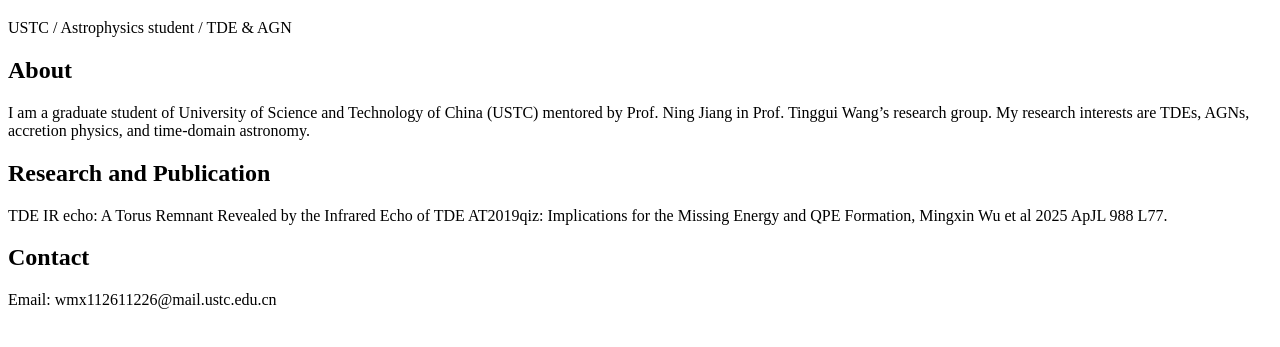
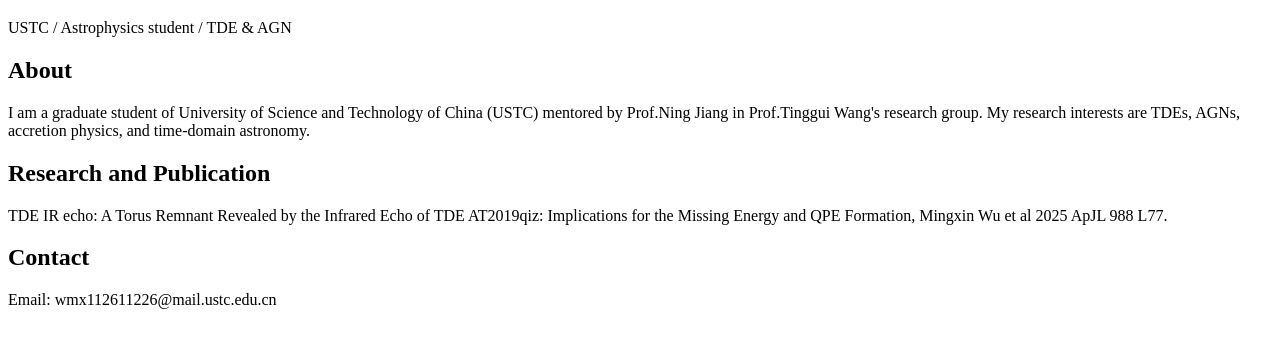
Before and after one commit to whitesoul-keke/whitesoul-keke.github.io, a plain HTML site: page index.html in a window 1280 px wide. Shown: the part 61-408 px from the top of the page. Drawn offline with Linux system fonts and the light colour scheme.

Commit message:
Update index.html

```diff
--- a/index.html
+++ b/index.html
@@ -10,7 +10,7 @@
 
   <h2>About</h2>
   <p>
-    I am a graduate student of University of Science and Technology of China (USTC) mentored by Prof. Ning Jiang in Prof. Tinggui Wang’s research group. My research interests are TDEs, AGNs, accretion physics, and time-domain astronomy.
+    I am a graduate student of University of Science and Technology of China (USTC) mentored by Prof.Ning Jiang in Prof.Tinggui Wang's research group. My research interests are TDEs, AGNs, accretion physics, and time-domain astronomy.
   </p>
 
   <h2>Research and Publication</h2>
```
